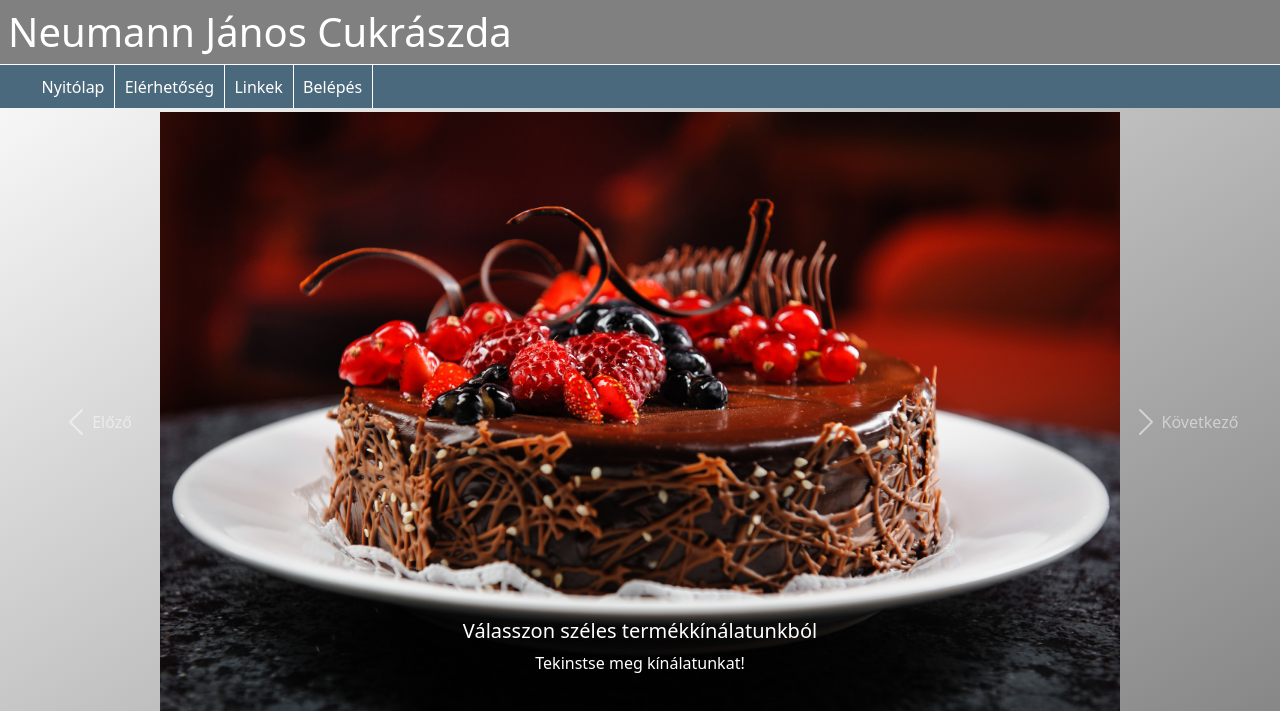
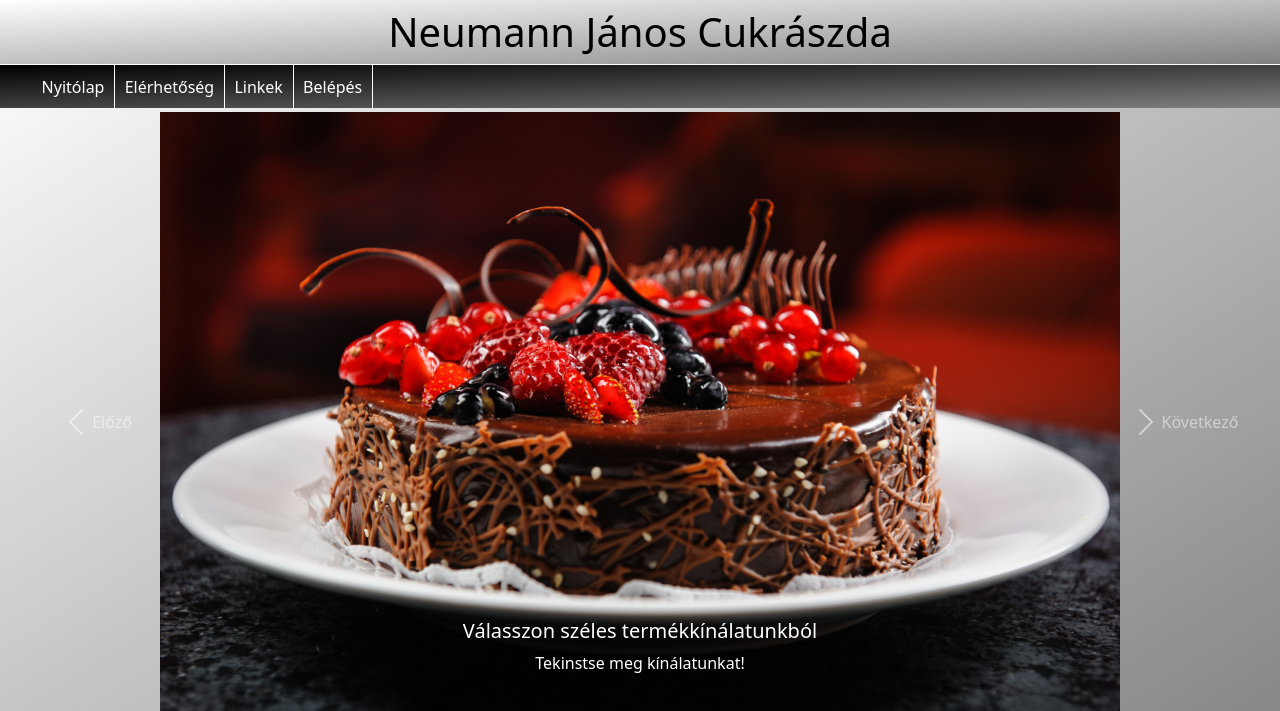
Before and after one commit to hiz8n9/web_2_2, a PHP site: page /Beadando2/ in a window 1280 px wide. Shown: the top 711 px of the page. Run offline with PHP 8.4, Linux system fonts and the light colour scheme; data comes from the database, SQL or seed files in the repository; some libraries are stand-ins or nearby versions.

Commit message:
Add files via upload
Típusellenőrzés, css update

```diff
--- a/Beadando2/controllers/regisztral.php
+++ b/Beadando2/controllers/regisztral.php
@@ -13,5 +13,4 @@ class Regisztral_Controller
 		$view->assign("siker", $reg_success);
 	}
 }
-c
 ?>
--- a/Beadando2/css/main_style.css
+++ b/Beadando2/css/main_style.css
@@ -1,7 +1,8 @@
 header {
     padding: 0.5em;
-    color: white;
-    background-color: gray;
+    color: black;
+    background-image: linear-gradient(to bottom right, white, gray);
+    text-align: center;
     clear: left;
 }
 h1.header {
@@ -20,7 +21,7 @@ ul {
     margin-bottom: 0 !important;
     border-top: 1px solid white;
     list-style-type: none;
-    background-color: #4b697d;
+    background-image: linear-gradient(to bottom right, black, gray);
 }
 a {
     float: left;
--- a/Beadando2/views/admin_main.php
+++ b/Beadando2/views/admin_main.php
@@ -79,10 +79,10 @@ curl_close($ch);
     <h2 style="text-align: center">Módosítás / Beszúrás</h2>
 
     <form style="text-align: center;" method="post">
-    <input style="width: 20%" placeholder="Id" type="text" name="id"><br>
+    <input style="width: 20%" placeholder="Id" type="number" name="id"><br>
     <input style="width: 20%" placeholder="Név" type="text" name="nev" maxlength="45"><br>
     <input style="width: 20%" placeholder="Típus" type="text" name="tipus" maxlength="45"><br>
-    <input style="width: 20%" placeholder="Díjazott" type="text" name="dijazott" maxlength="45"> <br>
+    <input style="width: 20%" placeholder="Díjazott" type="number" name="dijazott" maxlength="45"> <br>
 
     <input type="submit" value = "Küldés">
     </form>
```
